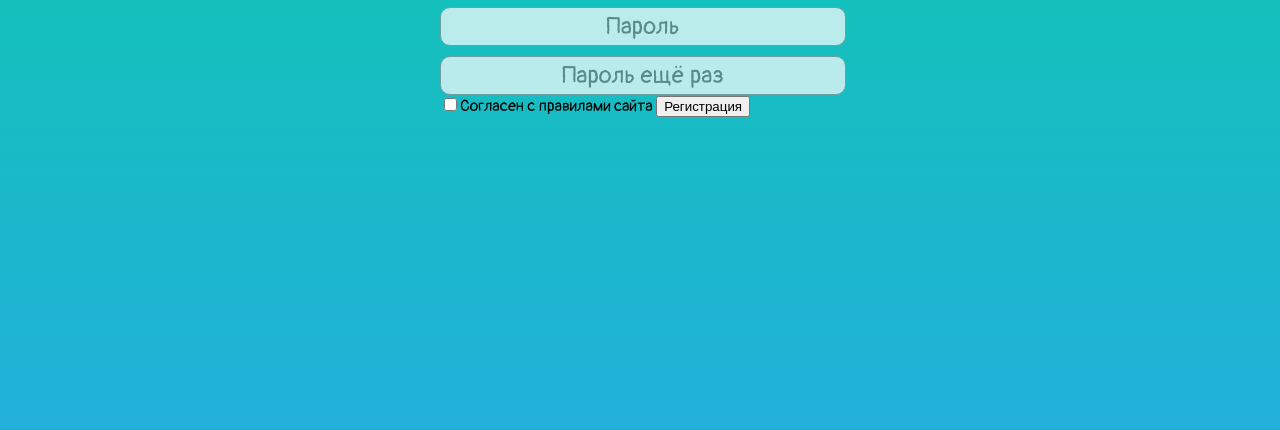
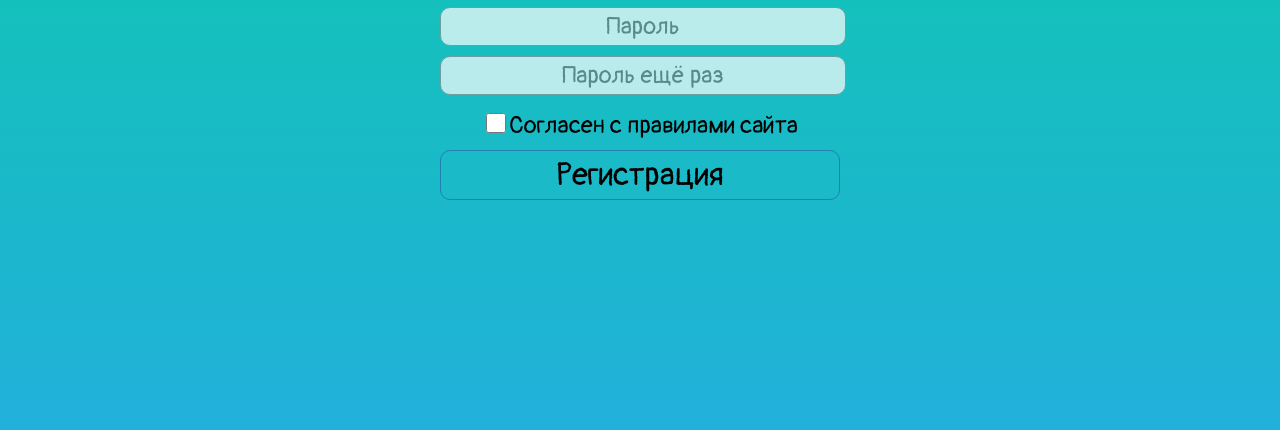
Before and after one commit to Awakee/webdev-learn, a plain HTML site: page lw3/index.html in a window 1280 px wide. Shown: the part 240-670 px from the top of the page. Drawn offline with Linux system fonts and the light colour scheme.

Commit message:
css edit

```diff
--- a/lw3/css/style.css
+++ b/lw3/css/style.css
@@ -14,7 +14,6 @@ body{
     height: 500px;
     margin: auto;
     padding-top: 10%;
-
 }
 
 .input_texts input{
@@ -35,3 +34,31 @@ body{
     font-size: 3em;
     text-align: center;
 }
+
+.agreement{
+    padding-top: 15px;
+    text-align: center;
+    font-size: 1.5em;
+}
+
+.agreement input{
+    height: 20px;
+    width: 20px;
+}
+
+.button_reg input{
+    margin-top: 10px;
+    background-color: #1abac9;
+    transition: background-color.8s ease;
+    font-size: 2em;
+    font-family: 'Pangolin', cursive;
+    height: 50px;
+    width: 400px;
+    border-radius: 10px 10px 10px 10px;
+    border: 1px solid #1E82AD;
+}
+
+.button_reg input:hover{
+    background-color: #26ABE4;
+    transition: background-color.8s ease;
+}
--- a/lw3/index.html
+++ b/lw3/index.html
@@ -15,8 +15,12 @@
             <input type="password" id="password" name="password" required placeholder="Пароль"/>
             <input type="password" id="passwordcheck" name="passwordcheck" required placeholder="Пароль ещё раз"/>
           </div>
-          <input type="checkbox" id="checkagreement">Согласен с правилами сайта
-          <input type="submit" value="Регистрация" name="submit"/>
+          <div class="agreement">
+            <input type="checkbox" id="checkagreement">Согласен с правилами сайта
+          </div>
+          <div class="button_reg">
+            <input type="submit" value="Регистрация" name="submit"/>
+          </div>
         </form>
       </div>
     </body>
```
